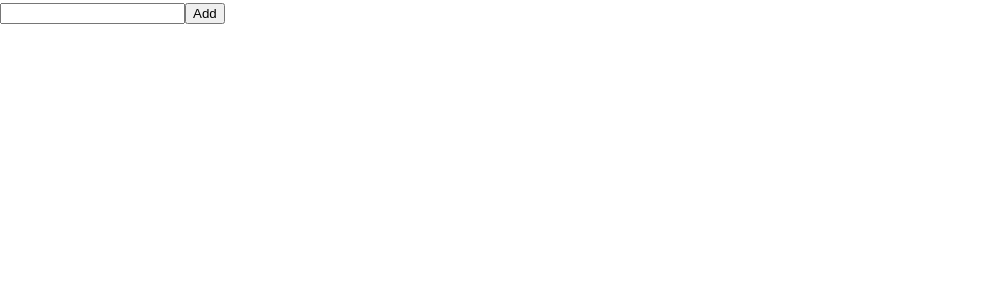
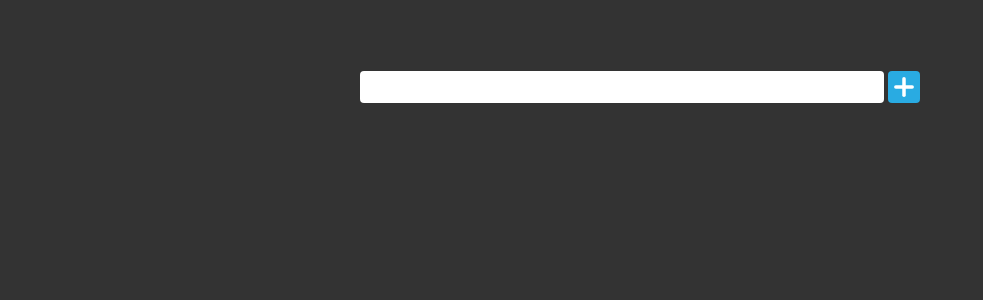
Before and after one commit to soloVlad/todo, a React (Vite) app: page / in a window 1280 px wide. Shown: the top 300 px of the page, without its empty margins (0-983 px from the left). Built offline with nearby package versions, Linux system fonts and the light colour scheme.

Commit message:
style: add styling for Creator component

```diff
--- a/package.json
+++ b/package.json
@@ -10,6 +10,7 @@
     "preview": "vite preview"
   },
   "dependencies": {
+    "@tabler/icons-react": "^2.45.0",
     "react": "^18.2.0",
     "react-dom": "^18.2.0",
     "uuid": "^9.0.1",
--- /dev/null
+++ b/src/App.module.css
@@ -0,0 +1,6 @@
+.wrapper {
+  margin: 0 auto;
+  margin-top: 4vw;
+  padding: 20px;
+  max-width: 600px;
+}
--- a/src/App.tsx
+++ b/src/App.tsx
@@ -3,6 +3,8 @@ import { useEffect, useState } from "react"
 import { Creator, List } from "@components"
 
 import type { Task } from "@types";
+
+import classes from './App.module.css';
 
 const LS_TASKS_KEY = 'tasks';
 
@@ -38,7 +40,7 @@ const App = () => {
   }, [tasks]);
 
   return (
-    <div>
+    <div className={classes.wrapper}>
       <Creator addTask={addTask} />
       <List tasks={tasks} removeTask={removeTask} updateTask={updateTask} />
     </div>
--- /dev/null
+++ b/src/components/Creator/index.module.css
@@ -0,0 +1,32 @@
+.wrapper {
+  display: flex;
+  align-items: center;
+  gap: 4px;
+}
+
+.input {
+  padding: 4px;
+  width: 100%;
+  height: 32px;
+  border-radius: 4px;
+  border: none;
+  outline: none;
+
+  font-size: 18px;
+}
+
+.button {
+  padding: 2px;
+  border: none;
+  border-radius: 4px;
+  background-color: #29ABE2;
+
+  display: flex;
+  place-items: center;
+
+  cursor: pointer;
+}
+
+.button:hover {
+  background-color: #2096c8;
+}
--- a/src/components/Creator/index.tsx
+++ b/src/components/Creator/index.tsx
@@ -1,8 +1,11 @@
 import { FC, useState } from "react";
+import { IconPlus } from "@tabler/icons-react";
 
 import helpers from "@helpers";
 
 import { Task } from "@types";
+
+import classes from './index.module.css';
 
 type CreatorProps = {
   addTask: (task: Task) => void
@@ -29,13 +32,19 @@ const Creator: FC<CreatorProps> = ({ addTask }) => {
   }
 
   return (
-    <div>
+    <div className={classes.wrapper}>
       <input
+        className={classes.input}
         value={taskDescription}
         onChange={handleInputTask}
       />
 
-      <button onClick={handleAddClick}>Add</button>
+      <button
+        className={classes.button}
+        onClick={handleAddClick}
+      >
+        <IconPlus stroke={3} color="#fff" size={28} />
+      </button>
     </div>
   )
 }
--- a/src/index.css
+++ b/src/index.css
@@ -4,8 +4,19 @@
   font-weight: 400;
 }
 
+*,
+*::after,
+*::before {
+  box-sizing: border-box;
+  padding: 0;
+  margin: 0;
+}
+
 body {
   margin: 0;
   min-width: 320px;
   min-height: 100vh;
+  background-color: #333333;
+
+  color: #FFFFFF;
 }
```
Also changed, not shown: 1 other file (tests, documents, lock files or other folders).
